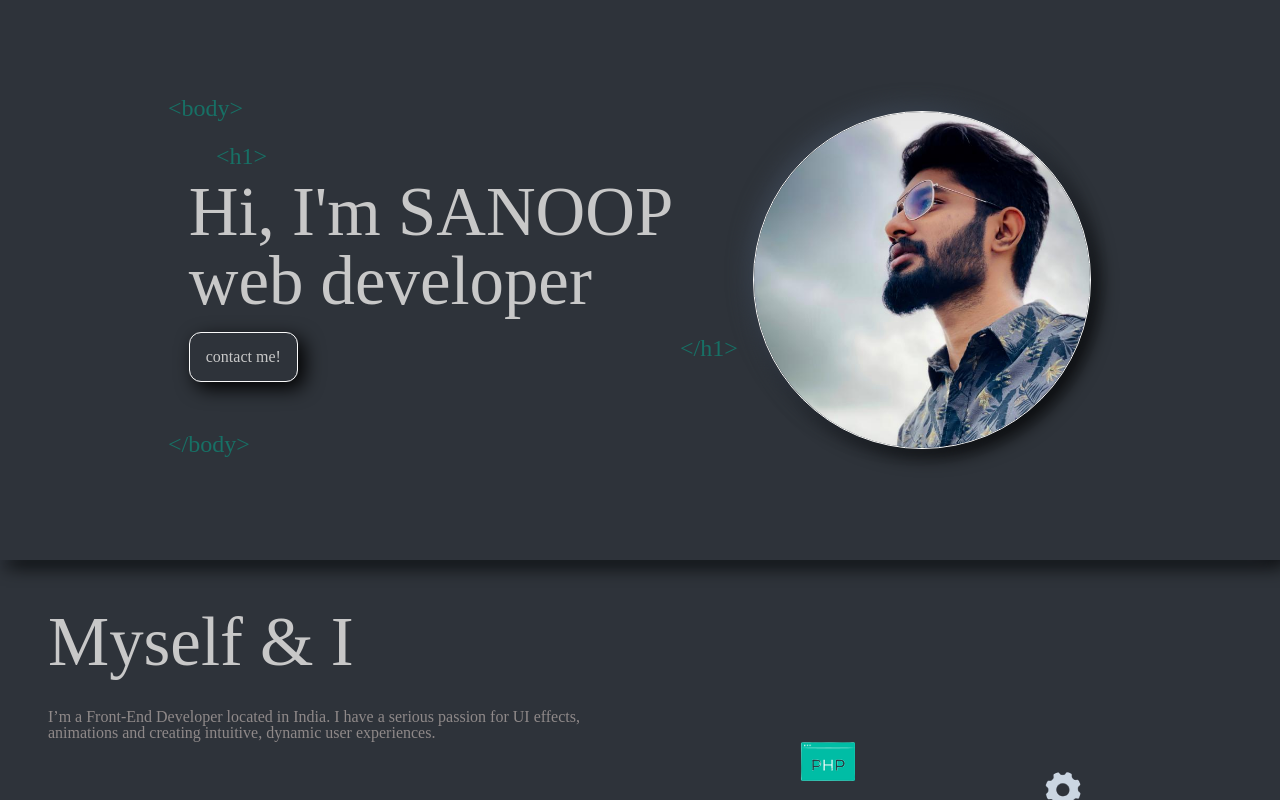
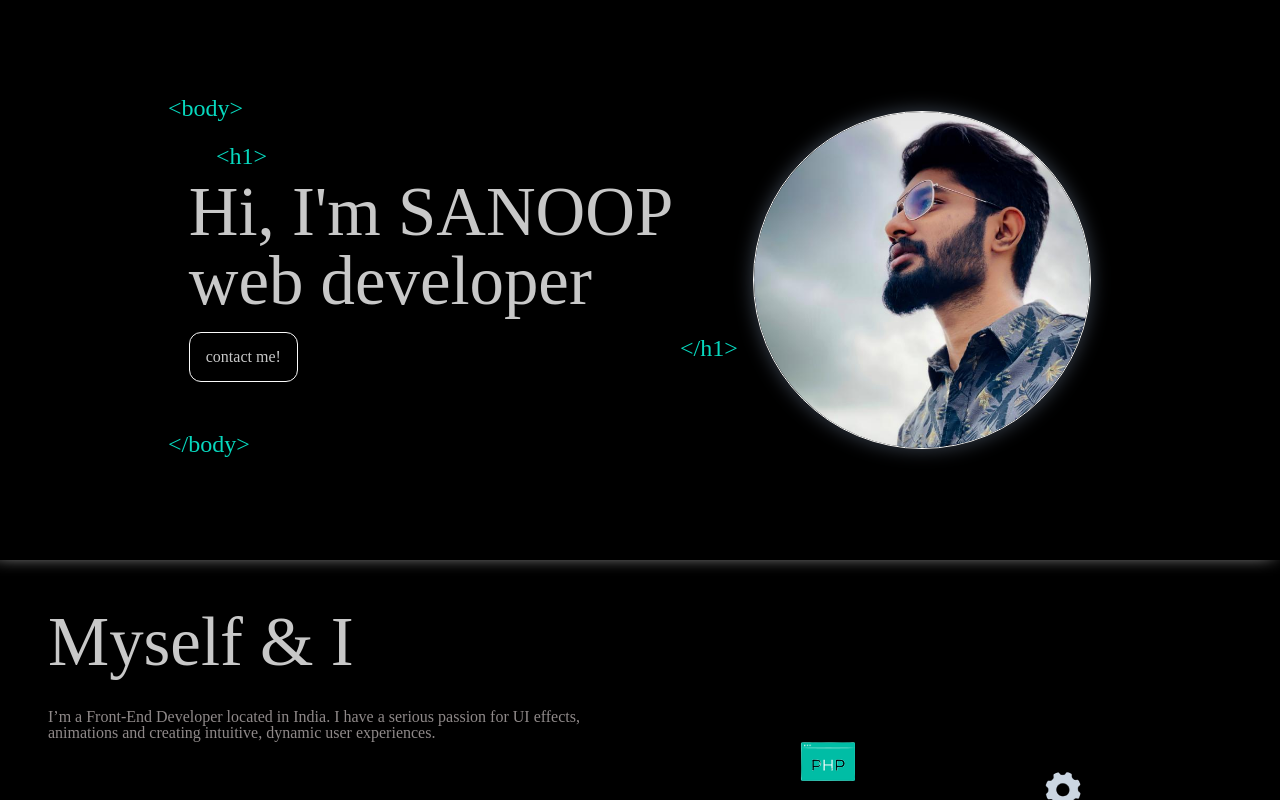
Before and after one commit to sanoop7/personal-site, a React (Create React App) app: page / in a window 1280 px wide. Shown: the top 800 px of the page. Built offline with nearby package versions, Linux system fonts and the light colour scheme.

Commit message:
theme_changed

```diff
--- a/package.json
+++ b/package.json
@@ -10,8 +10,11 @@
     "emailjs-com": "^3.2.0",
     "react": "^18.2.0",
     "react-dom": "^18.2.0",
+    "react-particles": "^2.6.0",
     "react-scripts": "5.0.1",
     "react-scroll": "^1.8.9",
+    "react-tsparticles": "^2.6.0",
+    "tsparticles": "^2.6.0",
     "web-vitals": "^2.1.0"
   },
   "scripts": {
--- a/src/App.css
+++ b/src/App.css
@@ -135,7 +135,7 @@ table {
 }
 
 .Root {
-    background: #2E333A;
+    background: black;
     width: 100%;
     height: 100vh;
     position: relative;
--- a/src/App.js
+++ b/src/App.js
@@ -1,9 +1,11 @@
 import React from "react";
 import HomePage from "./pages/home/home";
 import "./App.css";
+import ParticleBackground from "./components/particleBackground/ParticleBackground";
 function App() {
   return (
     <div className="Root">
+      <ParticleBackground />
       <HomePage />
     </div>
   );
--- a/src/components/contactMeModal/ContactModal.css
+++ b/src/components/contactMeModal/ContactModal.css
@@ -19,7 +19,7 @@
     border: 1px solid #e6e6e6;
     height: 60%;
     width: 60%;
-    background-color: #2e333a;
+    background-color: black;
     box-shadow: inset -0.389rem -0.389rem 0.389rem #3b4451, inset 0.233rem 0.233rem 0.389rem #000000;
 }
 
@@ -44,7 +44,7 @@
 }
 
 .close_btn:hover {
-    background-color: #383c42;
+    background-color: #101010;
 }
 
 .contact_modal_body {
@@ -84,7 +84,7 @@
     display: flex;
     align-items: center;
     gap: 0.5rem;
-    background-color: #383c42;
+    background-color: #101010;
     border-radius: 6px;
     font-size: 0.75rem;
 }
@@ -121,7 +121,7 @@ form {
     box-shadow: 0.389rem 0.389rem 1.167rem #000000;
     border-radius: 0.75rem;
     border: 1px solid #fafafa;
-    background-color: #2e333a;
+    background-color: black;
     font-family: 'La Belle Aurore', cursive;
     color: #b6b6b6;
     cursor: pointer;
@@ -130,7 +130,7 @@ form {
 
 .form_btn:active {
     box-shadow: inset -0.389rem -0.389rem 0.389rem #3b4451, inset 0.233rem 0.233rem 0.389rem #000000;
-    color: #177065;
+    color: #07d9bf;
     border: 1px solid #050505;
 
 }
@@ -142,7 +142,7 @@ form {
 
 .form_input {
     height: 2rem;
-    background-color: #383c42;
+    background-color: #101010;
     border: none;
     color: #fafafa;
     outline: none;
@@ -154,7 +154,7 @@ form {
     margin-top: 10px;
     height: 5rem;
     padding: 10px;
-    background-color: #383c42;
+    background-color: #101010;
     border: none;
     outline: none;
     color: #fafafa;
--- /dev/null
+++ b/src/components/particleBackground/ParticleBackground.js
@@ -0,0 +1,22 @@
+import React, { useCallback } from 'react';
+import Particles from 'react-tsparticles';
+import { loadFull } from "tsparticles";
+import particlesConfig from '../../config/particlesjs-config';
+
+const ParticleBackground = () => {
+    const particlesInit = useCallback(async engine => {
+        console.log(engine);
+        // you can initiate the tsParticles instance (engine) here, adding custom shapes or presets
+        // this loads the tsparticles package bundle, it's the easiest method for getting everything ready
+        // starting from v2 you can add only the features you need reducing the bundle size
+        await loadFull(engine);
+    }, []);
+
+    const particlesLoaded = useCallback(async container => {
+        await console.log(container);
+    }, []);
+  return (
+    <Particles id="tsparticles" params={particlesConfig} init={particlesInit} loaded={particlesLoaded} />
+  )
+}
+export default ParticleBackground
--- /dev/null
+++ b/src/config/particlesjs-config.js
@@ -0,0 +1,112 @@
+const particlesConfig = {
+
+    particles: {
+      number: {
+        value: 139,
+        density: {
+          enable: true,
+          value_area: 1603
+        }
+      },
+      color: {
+        value: "#00ffe0"
+      },
+      shape: {
+        type: "circle",
+        stroke: {
+          width: 1,
+          color: "random"
+        },
+        polygon: {
+          nb_sides: 8
+        },
+        image: {
+          src: "img/github.svg",
+          width: 1000,
+          height: 100
+        }
+      },
+      opacity: {
+        value: 1,
+        random: true,
+        anim: {
+          enable: true,
+          speed: 8.201979844243585,
+          opacity_min: 0.5440917322419012,
+          sync: true
+        }
+      },
+      size: {
+        value: 0,
+        random: true,
+        anim: {
+          enable: true,
+          speed: 0,
+          size_min: 4.060386061506725,
+          sync: true
+        }
+      },
+      line_linked: {
+        enable: true,
+        distance: 144.30708547789706,
+        color: "#ffffff",
+        opacity: 1,
+        width: 0.6413648243462091
+      },
+      move: {
+        enable: true,
+        speed: 5,
+        direction: "top-right",
+        random: false,
+        straight: false,
+        out_mode: "out",
+        bounce: false,
+        attract: {
+          enable: false,
+          rotateX: 641.3648243462092,
+          rotateY: 1200
+        }
+      }
+    },
+    interactivity: {
+      detect_on: "window",
+      events: {
+        onhover: {
+          enable: true,
+          mode: "grab"
+        },
+        onclick: {
+          enable: true,
+          mode: "push"
+        },
+        resize: true
+      },
+      modes: {
+        grab: {
+          distance: 243.62316369040352,
+          line_linked: {
+            opacity: 0.6745529030453601
+          }
+        },
+        bubble: {
+          distance: 85.26810729164123,
+          size: 16.241544246026905,
+          duration: 0.24362316369040352,
+          opacity: 0.7633525795632644,
+          speed: 3
+        },
+        repulse: {
+          distance: 200,
+          duration: 0.4
+        },
+        push: {
+          particles_nb: 4
+        },
+        remove: {
+          particles_nb: 2
+        }
+      }
+    },
+    retina_detect: true
+  }
+export default particlesConfig
--- a/src/pages/aboutMe/aboutMe.css
+++ b/src/pages/aboutMe/aboutMe.css
@@ -2,7 +2,7 @@
     display: flex;
     justify-content: space-evenly;
     padding: 3rem;
-    background: #2E333A;
+    background: black;
     height: calc(100vh - 10.9rem);
     border-bottom: 1px solid #fff;
 }
--- a/src/pages/header/header.css
+++ b/src/pages/header/header.css
@@ -1,6 +1,6 @@
 .header {
-    background: #2E333A;
-    box-shadow: -0.389rem -0.389rem 1.167rem #3b4451, 0.389rem 0.389rem 1.167rem #000000;
+    background: black;
+    box-shadow: -0.389rem -0.389rem 1.167rem #ffffff, 0.389rem 0.389rem 1.167rem #000000;
     display: flex;
     width: 100%;
     justify-content: center;
@@ -8,6 +8,10 @@
     height: 100%;
     transition: 0.5s;
     position: relative;
+}
+#tsparticles{
+    background: none;
+    transition: 0.1s;
 }
 .header_min {
     display: flex;
@@ -50,7 +54,7 @@
 
 .pro_pic {
     border-radius: 100%;
-    box-shadow: -0.389rem -0.389rem 1.167rem #3b4451, 0.389rem 0.389rem 1.167rem #000000;
+    box-shadow: 0rem 0rem 1.167rem #3b4451, 0.389rem 0.389rem 1.167rem #000000;
     height: 60%;
     width: 100%;
     border: 1px solid #fafafa;
@@ -59,7 +63,7 @@
 .name:before {
     content: '<h1>';
     font-family: 'La Belle Aurore', cursive;
-    color: #177065;
+    color: #07d9bf;
     font-size: 1.5rem;
     position: absolute;
     margin-top: -1rem;
@@ -70,7 +74,7 @@
 .details:before {
     content: '<body>';
     font-family: 'La Belle Aurore', cursive;
-    color: #177065;
+    color: #07d9bf;
     font-size: 1.5rem;
     position: absolute;
     left: 10.5rem;
@@ -80,7 +84,7 @@
 .details::after {
     content: '</body>';
     font-family: 'La Belle Aurore', cursive;
-    color: #177065;
+    color: #07d9bf;
     font-size: 1.5rem;
     position: absolute;
     left: 10.5rem;
@@ -106,7 +110,7 @@
 .name::after {
     content: '</h1>';
     font-family: 'La Belle Aurore', cursive;
-    color: #177065;
+    color: #07d9bf;
     font-size: 1.5rem;
     position: absolute;
     top: 21rem;
@@ -127,7 +131,7 @@
 .social_cards:active,
 .contact_me:active {
     box-shadow: inset -0.389rem -0.389rem 0.389rem #3b4451, inset 0.233rem 0.233rem 0.389rem #000000;
-    color: #177065;
+    color: #07d9bf;
     border: 1px solid #050505;
 
 }
@@ -166,10 +170,10 @@
     cursor: pointer;
 }
 .header_left_nav_item:hover{
-    color: #177065;
+    color: #07d9bf;
 
 }
 .header_left_nav_item.active{
-    color: #177065;
+    color: #07d9bf;
     border-bottom: 2px solid;
 }
--- a/src/pages/header/header.js
+++ b/src/pages/header/header.js
@@ -12,7 +12,7 @@ function Header(props) {
       : window.open("https://www.linkedin.com/in/sanoop-m", "_blank");
   }
   return (
-    <div className="header">
+    <div className="header" id={!props.scroll&&'tsparticles'} >
       {!props.scroll ? (
         <>
           <div className="details">
--- a/src/pages/home/home.css
+++ b/src/pages/home/home.css
@@ -1,5 +1,5 @@
 .home {
-    background: #2E333A;
+    /* background: black; */
     width: 100%;
     position: relative;
     height: 100%;
@@ -7,7 +7,7 @@
 }
 
 .homeHO {
-    background: #2E333A;
+    background: black;
     width: 100%;
     position: relative;
     height: 100%;
--- a/src/pages/projects/projects.css
+++ b/src/pages/projects/projects.css
@@ -2,7 +2,7 @@
     display: flex;
     flex-direction: column;
     padding: 3rem;
-    background: #2E333A;
+    background: black;
     height: calc(100vh - 10.9rem);
     border-bottom: 1px solid #fff;
 }
@@ -48,7 +48,7 @@
     background-size: contain;
 }
 .project_item_active{
-    border: 2px solid #177065;
+    border: 2px solid #07d9bf;
 }
 .project_item:hover{
     width: 16rem;
```
